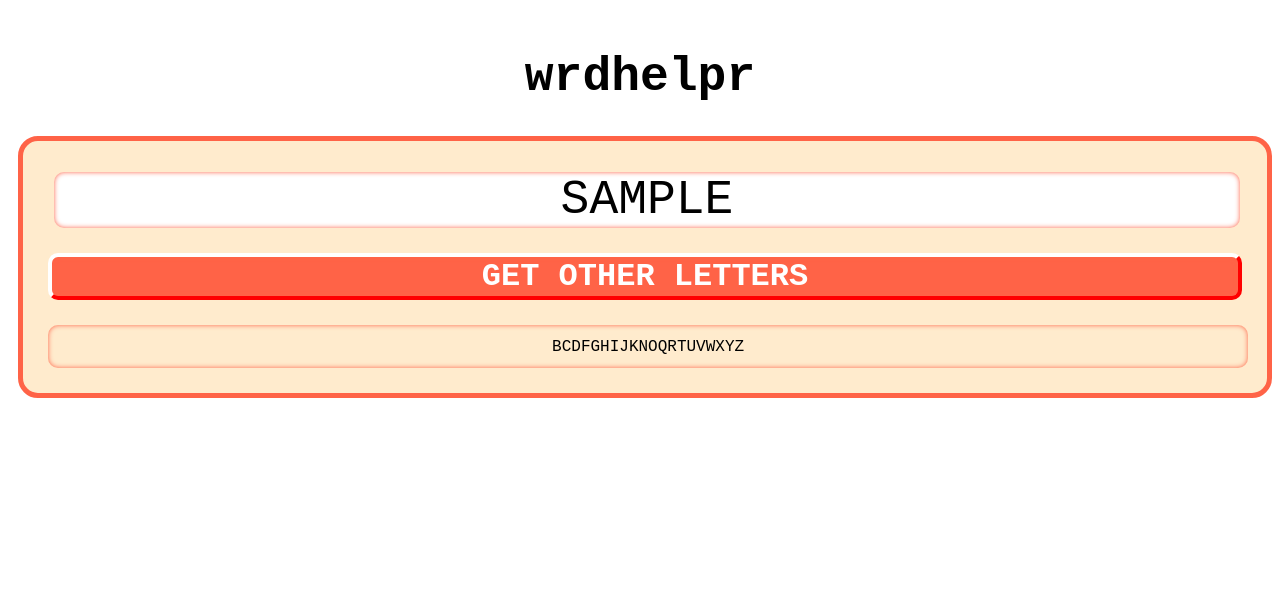
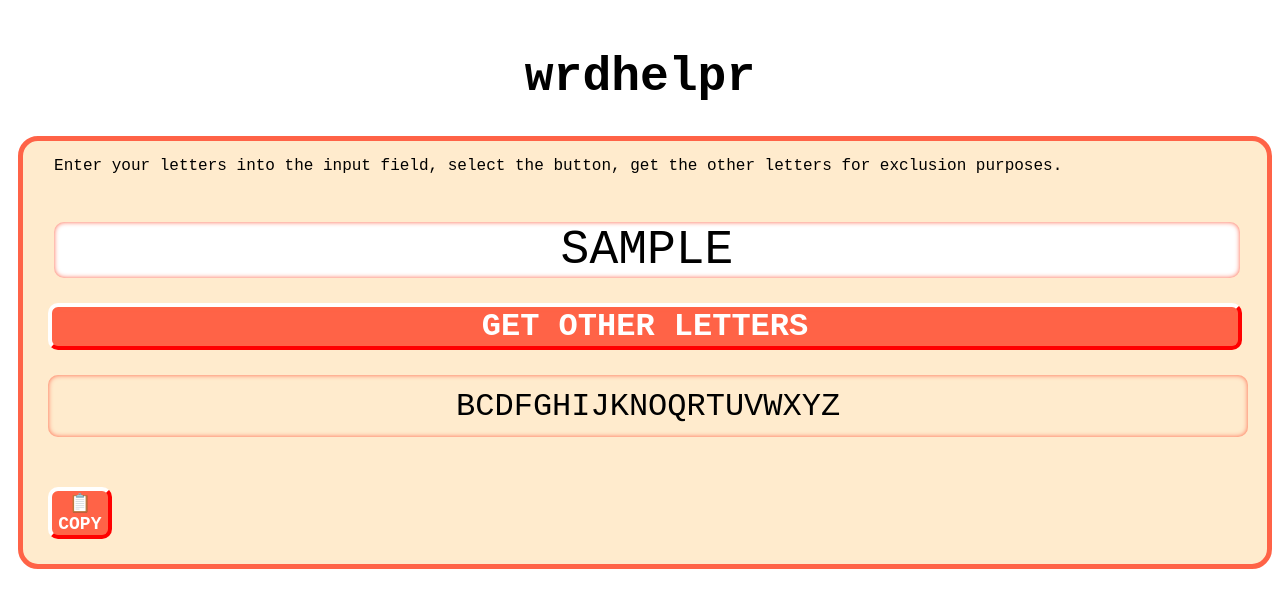
Before and after one commit to adamlemmo/wrdhelpr, a plain HTML site: page index.html in a window 1280 px wide. Both pictures are taken after typing "Sample" into the empty fields and a click on the input "Get other letters". Drawn offline with Linux system fonts and the light colour scheme.

Commit message:
a few changes

```diff
--- a/index.html
+++ b/index.html
@@ -4,6 +4,7 @@
 <head>
     <link rel="manifest" href="manifest.json">
     <link rel="stylesheet" href="style.css">
+    <script src="script.js"></script>
     <meta name="theme-color" content="#317EFB">
     <meta charset="UTF-8">
     <meta name="viewport" content="width=device-width, initial-scale=1.0">
@@ -12,41 +13,18 @@
 
 <body>
     <h1>wrdhelpr</h1>
+
     <form id="userInputForm">
+        <p>Enter your letters into the input field, select the button, get the other letters for exclusion purposes.</p>
         <input type="text" id="userInput" name="userInput">
+
         <input type="submit" value="Get other letters" id="submitBtn">
         <div id="result">
 
         </div>
+        <button type="button" id="copyBtn" style="display: none;">📋COPY</button>
     </form>
-
-    <script>
-        document.getElementById("userInputForm").addEventListener("submit", function (event) {
-            event.preventDefault(); // Prevent the form from submitting and refreshing the page
-
-            // Get the user input value
-            var userInput = document.getElementById("userInput").value.toUpperCase();
-
-            // Define the alphabet
-            var alphabet = "ABCDEFGHIJKLMNOPQRSTUVWXYZ";
-
-            // Initialize an empty string to store missing letters
-            var missingLetters = "";
-
-            // Loop through each letter of the alphabet
-            for (var i = 0; i < alphabet.length; i++) {
-                // Check if the current letter is not included in the user input
-                if (userInput.indexOf(alphabet[i]) === -1) {
-                    // If the letter is missing, add it to the missingLetters string
-                    missingLetters += alphabet[i] + "";
-                }
-            }
-
-            // Display the missing letters
-            document.getElementById("result").textContent = missingLetters;
-            document.getElementById("result").style.display = "block";
-        });
-    </script>
+     <script src="script.js"></script>
 </body>
 
 </html>
--- a/script.js
+++ b/script.js
@@ -1,5 +1,43 @@
-if ('serviceWorker' in navigator) {
-  navigator.serviceWorker.register('/service-worker.js')
+if ("serviceWorker" in navigator) {
+  navigator.serviceWorker
+    .register("/service-worker.js")
     .then(() => console.log("Service Worker registered"))
-    .catch(err => console.error("Service Worker error:", err));
+    .catch((err) => console.error("Service Worker error:", err));
 }
+// Show missing letters and reveal the copy button
+document.getElementById("userInputForm").addEventListener("submit", function (event) {
+  event.preventDefault();
+
+  const userInput = document.getElementById("userInput").value.toUpperCase();
+  const alphabet = "ABCDEFGHIJKLMNOPQRSTUVWXYZ";
+  let missingLetters = "";
+
+  for (let i = 0; i < alphabet.length; i++) {
+    if (userInput.indexOf(alphabet[i]) === -1) {
+      missingLetters += alphabet[i];
+    }
+  }
+
+  const resultDiv = document.getElementById("result");
+  resultDiv.textContent = missingLetters;
+  resultDiv.style.display = "block";
+
+  const copyBtn = document.getElementById("copyBtn");
+  copyBtn.style.display = "inline-block"; // Show the copy button
+});
+
+// Copy result text to clipboard
+document.getElementById("copyBtn").addEventListener("click", function () {
+  const resultText = document.getElementById("result").textContent;
+  navigator.clipboard
+    .writeText(resultText)
+    .then(() => alert("Copied to clipboard!"))
+    .catch((err) => console.error("Copy failed:", err));
+});
+function autoCopy() {
+  const code = `npm run bump`;
+  navigator.clipboard
+    .writeText(code)
+    .then(() => alert("Copied to clipboard!"))
+    .catch((err) => console.error("Copy failed:", err));
+}
--- a/service-worker.js
+++ b/service-worker.js
@@ -1,4 +1,4 @@
-const CACHE_NAME = "my-pwa-cache-v4"; // 🔁 Bump this version on every update
+const CACHE_NAME = "my-pwa-cache-v5"; // 🔁 Bump this version on every update
 
 const FILES_TO_CACHE = [
   "/",
--- a/style.css
+++ b/style.css
@@ -77,8 +77,27 @@ h1 {
   margin-bottom: 2%;
   padding: 1%;
   display: none;
+  font-size: xx-large;
 }
 
 .resultDisplay {
   display: block;
 }
+p {
+  margin-left: 2.5%;
+  width: 95%;
+}
+#copyBtn {
+  font-size: large;
+  font-family: Courier New;
+  font-weight: bold;
+  color: white;
+  background: tomato;
+  border-top: 4px solid white;
+  border-left: 4px solid white;
+  border-right: 4px solid red;
+  border-bottom: 4px solid red;
+  border-radius: 10px;
+  margin: 2%;
+  width: 64px;
+}
```
